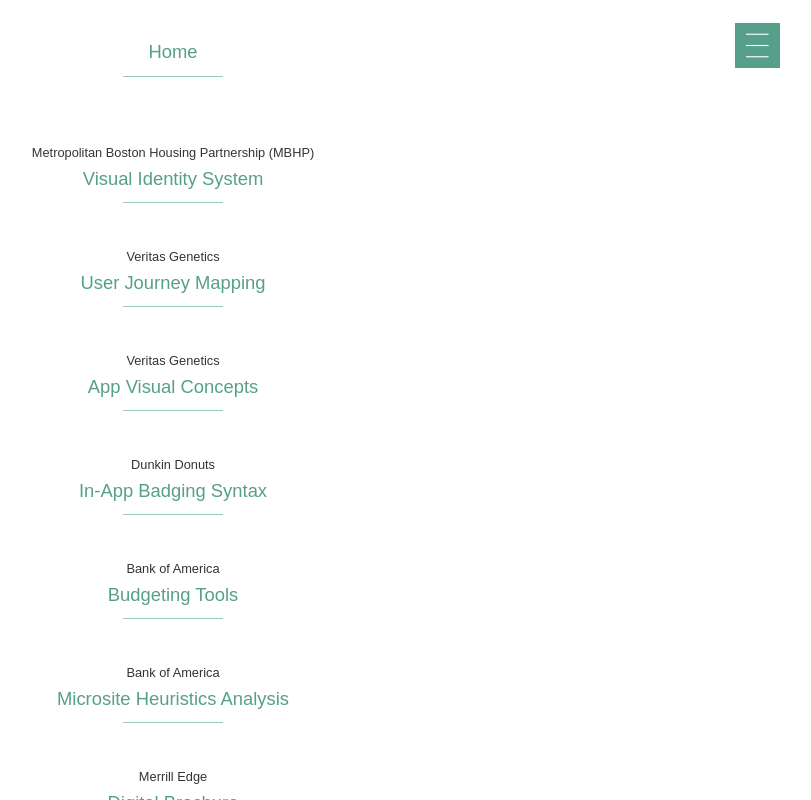
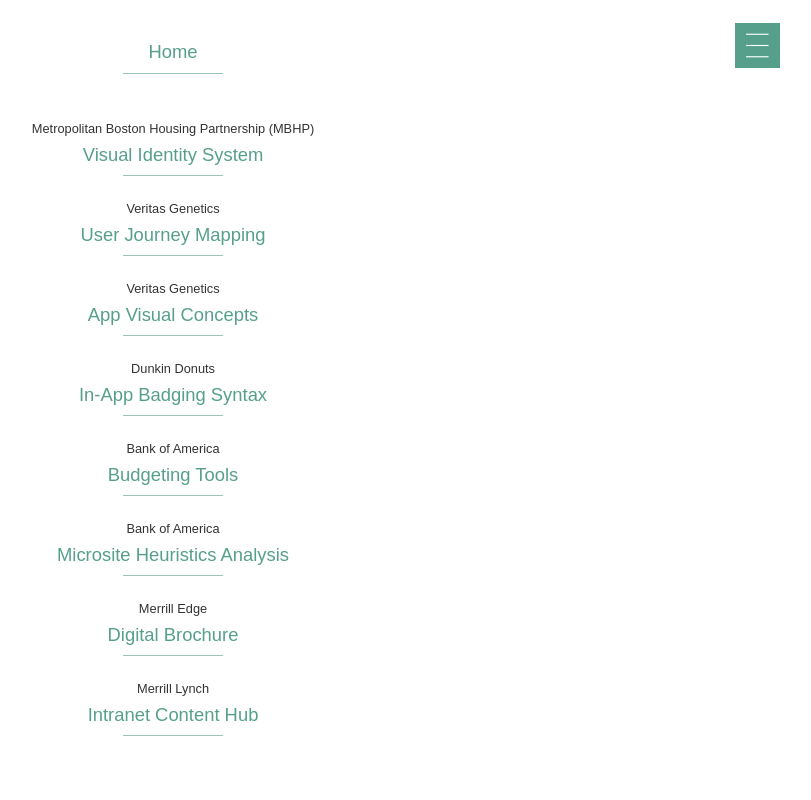
Before and after one commit to WarElephant27/loopy-shwoopy, a website: page app/index.html in a window 1280 px wide. Both pictures are taken after a click on the element 1224 px from the left and 45 px from the top of the page. Shown: the whole page, without its empty margins (467-1278 px from the left). Drawn offline with nearby package versions, Linux system fonts and the light colour scheme; a web font is replaced by a local one.

Commit message:
commit 2/10/2017

```diff
--- a/app/index.html
+++ b/app/index.html
@@ -112,7 +112,7 @@
 		</div>
 
 	</div>
-	<div class="bg-white">
+	<div class="wrapper bg-white">
 	<div class="wrapper projects">
 
 		<a href="mbhp.html">
--- a/app/styles/styles.css
+++ b/app/styles/styles.css
@@ -559,7 +559,7 @@
 .nav-inner .project-card {
 	background: none;
 	color: #56a08b;
-	height:13vh;
+	height:10vh;
 	position: relative;
 }
 
@@ -583,7 +583,7 @@
 	display: block;
 	width: 100px;
 	height: 1px;
-	margin: .6rem auto 0 auto;
+	margin: .4rem auto 0 auto;
 	background: #9ac7b9;
 }
 
@@ -639,7 +639,7 @@
 	padding: 0 22% 1.4rem 22%;
 }
 
-#index .bg-wrapper.projects {
+#index .wrapper.projects {
 	margin: 100vh 0 0 0;
 	background: #ffffff;
 }
@@ -682,6 +682,11 @@
 	background: #483d72;
 }
 
+/* Veritas Visuals */
+#proj-veritas-visuals .bg-wrapper.cover {
+	background: #483d72;
+}
+
 /* ME Digital Brochure */
 #proj-me-brochure .bg-wrapper.cover {
 	background-image: url('../images/me-brochure/cover.jpg');
@@ -719,6 +724,11 @@
 
 #proj-bofa-heuristics .analysis ul li span {
 	color: #000000;
+}
+
+/* BofA Budgeting */
+#proj-bofa-budgeting .bg-wrapper.cover {
+	background: #d4001a;
 }
 
 /* ML Content Hub */
@@ -830,7 +840,7 @@
 		width: 70px;
 	}
 
-	#index .bg-wrapper.projects {
+	#index .wrapper.projects {
 		max-width: 700px;
 		padding-top: 1.4rem;
 		margin-left: auto;
```
